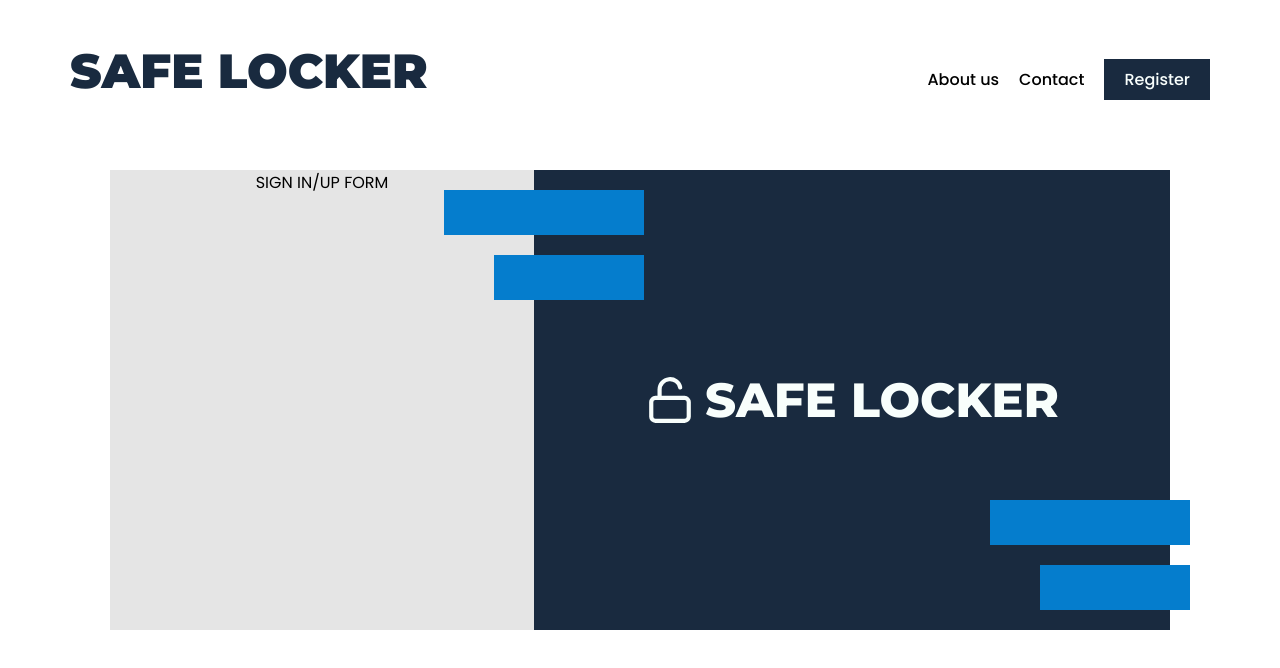
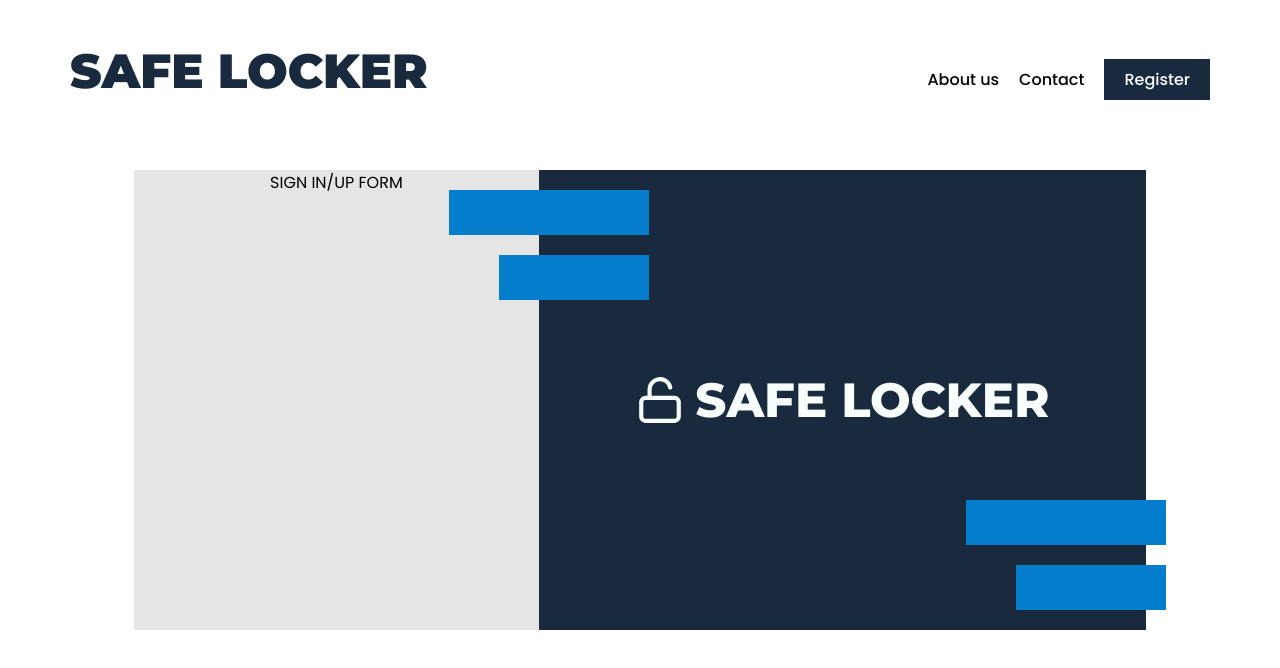
Before and after one commit to devs-infinity/account-safe-locker, a React (Vite) app in the folder client/: page / in a window 1280 px wide. Shown: the top 668 px of the page. Built offline with nearby package versions, Linux system fonts and the light colour scheme.

Commit message:
Little fix

```diff
--- a/client/src/styles/pageStyles/HomeStyles.ts
+++ b/client/src/styles/pageStyles/HomeStyles.ts
@@ -7,7 +7,7 @@ export const StyledHome = styled.main`
 
 export const StyledFormSection = styled.section`
   height: 600px;
-  width: 1200px;
+  width: 90%;
   display: flex;
   justify-content: center;
   margin: 0 auto;
```
